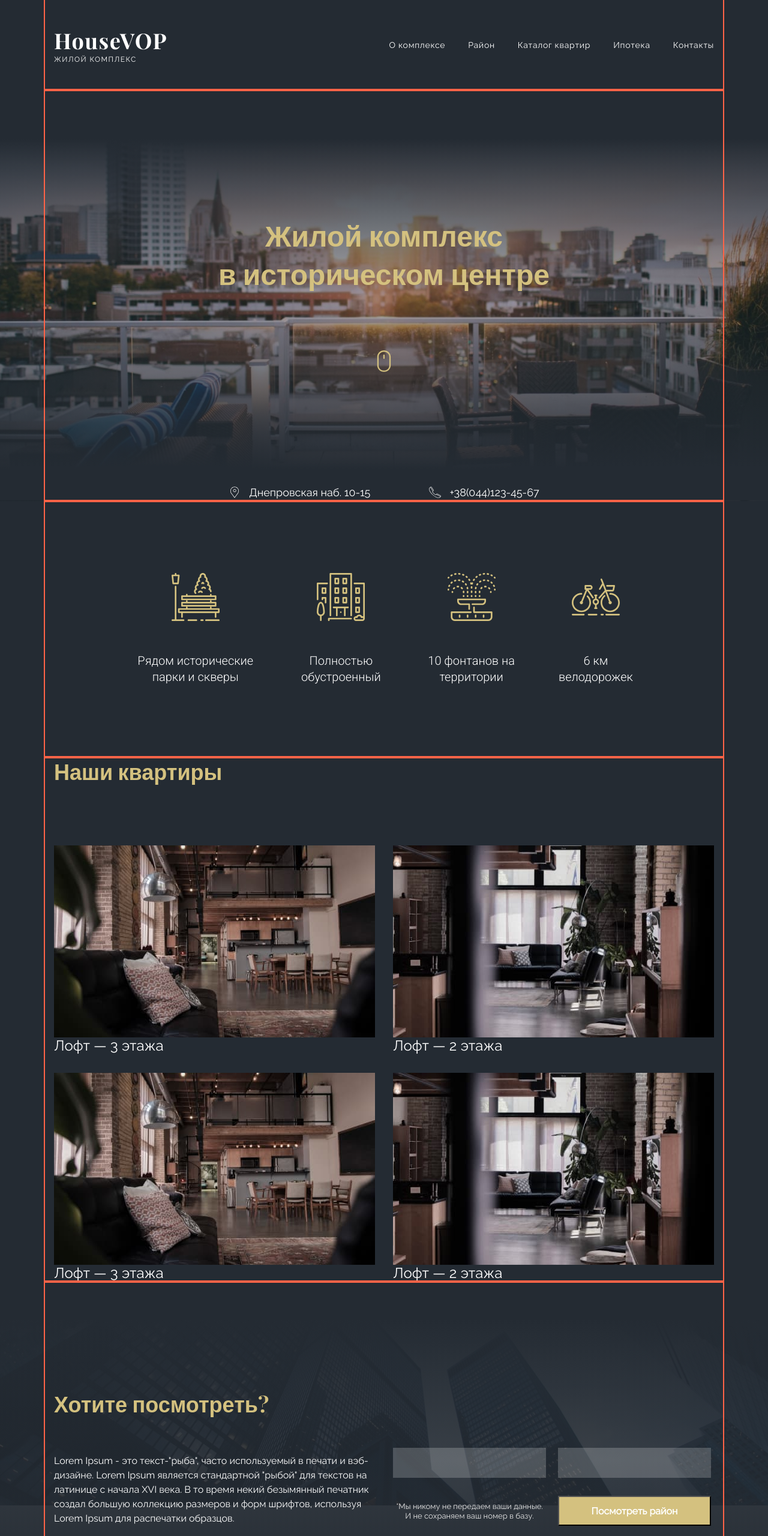
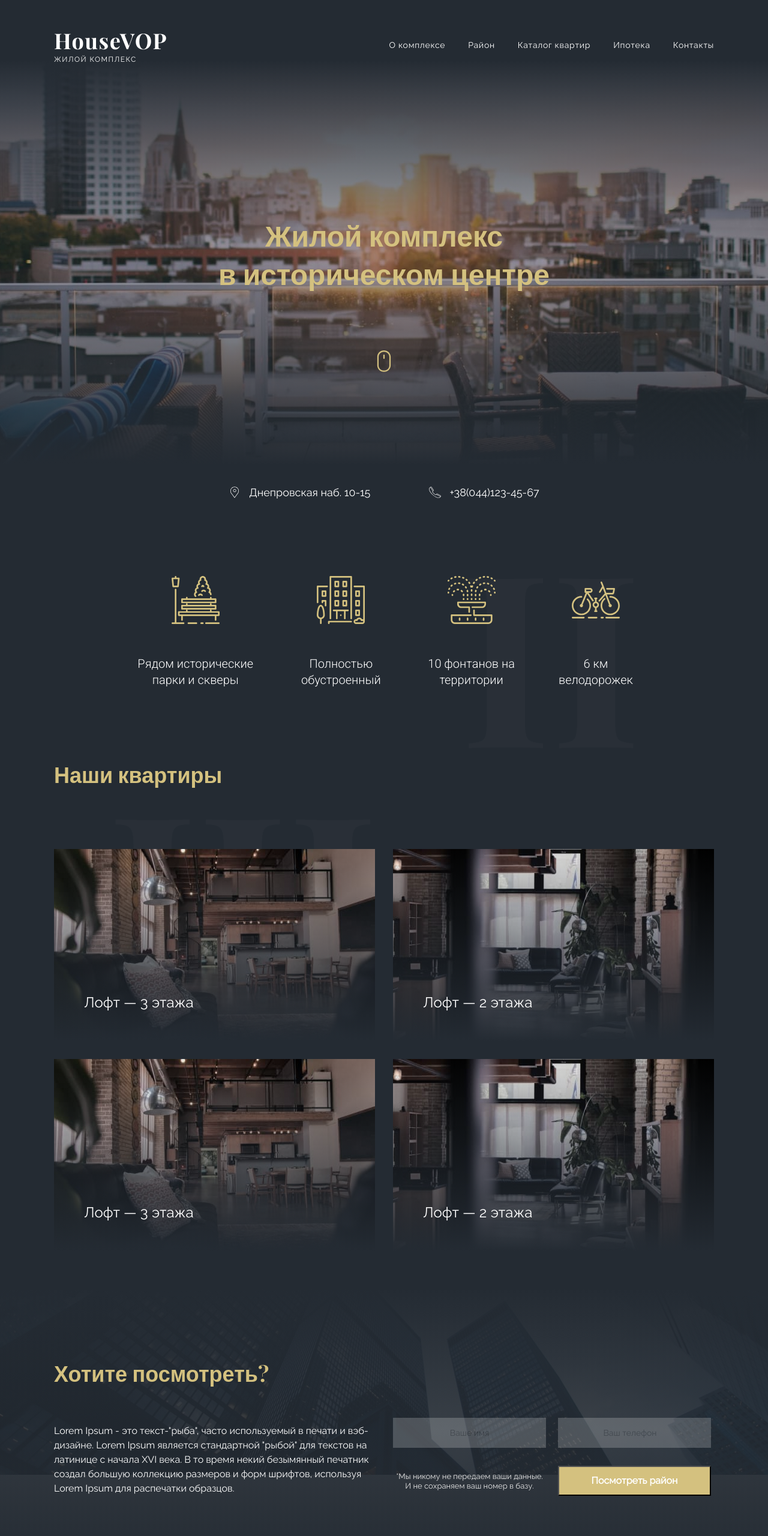
Before and after one commit to Alex4545779/RC-HouseVOP--desktop-, a plain HTML site: page index.html in a window 1280 px wide. Shown: the top 2560 px of the page at 60% size. Drawn offline with nearby package versions, Linux system fonts and the light colour scheme.

Commit message:
commit-23-05

```diff
--- a/css/styles.css
+++ b/css/styles.css
@@ -4,6 +4,7 @@
     --background-color:#242B33;
     --footer-background-color:#2D343C;
     --text-form-color:#E7E7E7;
+    --text-form-input: #BEBEBE;
 }
 
 /* common styles */
@@ -70,14 +71,17 @@ h2 {
     padding: 0;
     list-style: none;
 }
+
 .input {
     width: 255px;
     height: 50px;
     padding: 0;
     border: 0;
-    background: var(--main-color);
+    background-color: var(--main-color);
     opacity: 0.2;
+    color: var(--text-form-input);
 }
+
 .button {
     min-width: 255px;
     min-height: 50px;
@@ -103,10 +107,18 @@ h2 {
     padding-right: 15px;
     margin-left: auto;
     margin-right: auto;
-    outline: 2px solid tomato;
+    /* outline: 2px solid tomato; */
     /* background-color: antiquewhite; */
 }
-
+.number {
+    font-family: 'Playfair Display', sans-serif;
+    font-weight: 700;
+    font-size: 400px;
+    line-height: 1.33;
+    text-align: center;
+    color: var(--main-color);
+    opacity: 0.02;
+}
 /* header */
 .site-nav {
     display: flex;
@@ -153,15 +165,29 @@ h2 {
 
 /* hero */
 .hero-section {
-    /* height: 840px; */
+    position: absolute;
+    height: 840px;
     max-width: 1920px;
     margin-left: auto;
     margin-right: auto;
-    background-image: linear-gradient(180deg, #242B33 11.98%,
+    top: 150px;
+        left: 50%;
+        transform: translate(-50%);
+    /* background-image: linear-gradient(180deg, #242B33 11.98%,
      rgba(45, 52, 60, 0.38) 51.04%,
       #242B33 92.19%), url(../images/city.jpg);
     background-size: cover;
-    background-position: center;
+    background-position: center; */
+}
+.x {
+height: 840px;
+    max-width: 1920px;
+    background-image: linear-gradient(180deg, #242B33 11.98%,
+                rgba(45, 52, 60, 0.38) 51.04%,
+                #242B33 92.19%), url(../images/city.jpg);
+        /* background-size: cover; */
+        background-position: center;
+
 }
 .hero {
     padding-top: 210px;
@@ -223,6 +249,7 @@ h2 {
 /* advantage */
 
 .advantage {
+    position: relative;
     padding-bottom: 120px;
 }
 .advantage-title {
@@ -264,14 +291,44 @@ h2 {
     background-position: center; */
 }
 
+
+.advantage-section {
+    position: relative;
+    max-width: 1920px;
+    margin-left: auto;
+    margin-right: auto;
+}
+/* .x {
+    position: relative;
+        width: 1920px;
+        margin-left: auto;
+        margin-right: auto;
+        overflow: hidden;
+} */
 .advantage-text {
-    font-family: 'Roboto';
+    font-family: 'Roboto', sans-serif;
     font-weight: 300;
     font-size: 20px;
     line-height: 1.35;
     text-align: center;
 }
+.advantage-number {
+    position: absolute;
+    top: -25px;
+    left: 60%;
+}
 
+/* gallery */
+.gallery-section {
+    position: relative;
+    max-width: 1920px;
+    margin-left: auto;
+    margin-right: auto;
+}
+.gallery-container {
+    position: relative;
+    z-index: 2;
+}
 .gallery-title {
     margin-bottom: 100px;
 }
@@ -282,11 +339,43 @@ h2 {
 .gallery-list {
     margin-bottom: 30px;
 }
+/* .gallery-list:hover {
+    transform: scale(1.15);
+} */
+
 .gallery-list:nth-child(2n + 1) {
     margin-right: 30px;
 }
 .gallery-list:nth-last-child(-n + 2) {
     margin-bottom: 0;
+}
+
+.gallery-thumb {
+    position: relative;
+    /* transition-property: background-color, transform;
+        transition-duration: 500ms;
+        transition-timing-function: linear;
+        transition-delay: 0; */
+
+}
+/* .gallery-thumb:hover {
+    background-color: teal;
+        transform: rotate(180deg);
+} */
+.gallery-thumb::before {
+    content: '';
+    display: inline-block;
+    position: absolute;
+    width: 100%;
+    height: 100%;
+    background: linear-gradient(180deg, #242B33 0%,
+     rgba(36, 43, 51, 0) 0.01%,
+     #242B33 100%);
+}
+.gallery-desc {
+    position: absolute;
+    bottom: 50px;
+    left: 50px;
 }
 .gallery-img {
     display: block;
@@ -295,11 +384,18 @@ h2 {
      rgba(36, 43, 51, 0) 0.01%,
       #242B33 100%);
 }
+
 .gallery-text {
     font-size: 24px;
     line-height: 1.17;
 }
 
+.gallery-number {
+    position: absolute;
+    top: -50px;
+    left: 179px;
+    z-index: 1;
+}
 
 
 /* Recording for viewing */
@@ -358,6 +454,19 @@ margin-bottom: 30px;
 /* .recording-list {
     padding-bottom: 180px;
 } */
+.input-text,
+.input-number {
+    font-size: 14px;
+    line-height: 1.93;
+    text-align: center;
+    /* color: var(--text-form-color); */
+}
+.input-text input::placeholder {
+    font-size: 14px;
+        line-height: 1.93;
+        text-align: center;
+        color: red;
+}
 .recording-text{
     font-size: 16px;
     line-height: 1.5;
@@ -373,6 +482,13 @@ margin-bottom: 30px;
     text-align: center;
     color: var(--text-form-color);
 }
+
+.recording-picture {
+    position: relative;
+    max-width: 1920px;
+    margin-left: auto;
+    margin-right: auto;
+}
 .recording-img {
     display: block;
     margin-right: auto;
@@ -381,16 +497,38 @@ margin-bottom: 30px;
      rgba(36, 43, 51, 0.8)),
     #626262;
 }
+.recording-number {
+    position: absolute;
+        top: 50px;
+        right: 0;
+}
 /* map */
-
+/* .map-section {
+    position: relative;
+    max-width: 1920px;
+    margin-left: auto;
+    margin-right: auto;
+} */
 .map-title {
     margin-bottom: 100px;
 }
+/* .map-img {
+    z-index: 1;
+} */
+/* .map-container {
+    z-index: 4;
+} */
+/* .map-number {
+    position: absolute;
+    top: -40px;
+    left: 266px;
+    z-index: 2;
+} */
 /* question */
 /* .question-section {
     background-image: url(../images/background-image2.jpg);
 } */
-.question {
+.question-container {
     padding-top: 180px;
     padding-bottom: 180px;
 }
@@ -445,16 +583,27 @@ margin-bottom: 30px;
     display: flex;
 }
 .footer-item:not(:last-child) {
-    margin-right: 21px;
+    margin-right: 10px;
 }
 .footer-icon {
     width: 30px;
     height: 25px;
-    fill: var(--main-color);
+    fill: currentColor;
 }
 
-.footer-icon:hover,
-.footer-icon:focus,
-.footer-icon:active {
-    fill: var(--second-color);
+.social-link:hover,
+.social-link:focus,
+.social-link:active {
+    color: var(--second-color);
 }
+
+.social-link {
+
+    border-radius: 50%;
+    width: 40px;
+    height: 40px;
+    display: flex;
+    justify-content: center;
+    align-items: center;
+    color: var(--main-color);
+}
--- a/index.html
+++ b/index.html
@@ -18,9 +18,10 @@
 
 <body>
 <!-- header -->
-    <header class="site-header">
+<header class="site-header x">
     <nav class="site-nav container">
-            <a class="logo" href="./index.html" aria-label="Логотип"><span class="span-logo">HouseVOP</span><br>ЖИЛОЙ КОМПЛЕКС</a>
+        <a class="logo" href="./index.html" aria-label="Логотип"><span class="span-logo">HouseVOP</span><br>ЖИЛОЙ
+            КОМПЛЕКС</a>
         <ul class="site-item list">
             <li class="site-list"><a class="site-link link" href="#advantage">О комплексе</a></li>
             <li class="site-list"><a class="site-link link" href="#map">Район</a></li>
@@ -61,7 +62,7 @@
             </div>
         </section>
 <!-- advantage -->
-        <section id="advantage">
+        <section class="advantage-section" id="advantage">
             <div class="container advantage">
                 <h2 class="advantage-title title">Приемущества ЖК HouseVOP</h2>
                 <ul class="list advantage-item">
@@ -99,29 +100,50 @@
                     </li>
                 </ul>
             </div>
+            <div class="advantage-number">
+                <p class="number">II</p>
+            </div>
         </section>
 <!-- gallery -->
-        <section class="gallery" id="gallery">
-            <div class="container">
+        <section class="gallery-section" id="gallery">
+            <div class="container gallery-container">
                 <h2 class="gallery-title">Наши квартиры</h2>
                 <ul class="gallery-item list">
-                    <li class="gallery-list"><img class="gallery-img" src="./images/kitchen.jpg" alt="Фотография лофта на третьем этаже" width="535"
-                            height="320">
+                    <li class="gallery-list">
+                        <div class="gallery-thumb"><img class="gallery-img" src="./images/kitchen.jpg" alt="Фотография лофта на третьем этаже" width="535" height="320">
+                            <div class="gallery-desc">
                                 <p class="gallery-text">Лофт — 3 этажа</p>
+                            </div>
+                        </div>
                     </li>
-                    <li class="gallery-list"><img class="gallery-img" src="./images/room.jpg" alt="Фотография лофта на втором этаже" width="535"
-                            height="320">
+                    <li class="gallery-list">
+                        <div class="gallery-thumb">
+                            <img class="gallery-img" src="./images/room.jpg" alt="Фотография лофта на втором этаже" width="535" height="320">
+                                <div class="gallery-desc">
                                     <p class="gallery-text">Лофт — 2 этажа</p>
+                                </div>
+                        </div>
                     </li>
-                    <li class="gallery-list"><img class="gallery-img" src="./images/kitchen.jpg" alt="Фотография лофта на третьем этаже" width="535"
-                            height="320">
+                    <li class="gallery-list">
+                        <div class="gallery-thumb">
+                            <img class="gallery-img" src="./images/kitchen.jpg" alt="Фотография лофта на третьем этаже" width="535" height="320">
+                                <div class="gallery-desc">
                                     <p class="gallery-text">Лофт — 3 этажа</p>
+                                </div>
+                        </div>
                     </li>
-                    <li class="gallery-list"><img class="gallery-img" src="./images/room.jpg" alt="Фотография лофта на втором этаже" width="535"
-                            height="320">
+                    <li class="gallery-list">
+                        <div class="gallery-thumb">
+                            <img class="gallery-img" src="./images/room.jpg" alt="Фотография лофта на втором этаже" width="535" height="320">
+                                <div class="gallery-desc">
                                     <p class="gallery-text">Лофт — 2 этажа</p>
+                                </div>
+                        </div>
                     </li>
                 </ul>
+            </div>
+            <div class="gallery-number">
+                <p class="number">III</p>
             </div>
         </section>
 <!-- Recording for viewing -->
@@ -140,47 +162,58 @@
                                 форм
                                 шрифтов, используя Lorem Ipsum для распечатки образцов.</span>
                         </div>
-                        <ul class="recording-form list">
-                            <li class="recording-item"><input class="input-text input" type="text"></li>
-                            <li class="recording-item"><input class="input-number input" type="number"></li>
-                            <li class="recording-item"><span class="recording-desc">*Мы никому не передаем ваши данные.
-                                И не сохраняем ваш номер в базу.</span></li>
-                            <li class="recording-item"><button class="recording-button button" type="submit">Посмотреть район</button></li>
-                        </ul>
-                        <!-- <div class="recording-form">
-                            <input class="input-text input" type="text">
-                            <input class="input-number input" type="number">
-                            <span class="recording-desc">*Мы никому не передаем ваши данные.
-                                И не сохраняем ваш номер в базу.</span>
+                        <form class="recording-form" action="">
+
+                            <div class="recording-item">
+                                <input class="input-text input" type="text" placeholder="Ваше имя">
+                            </div>
+                            <div class="recording-item">
+                                <input class="input-number input" type="number" placeholder="Ваш телефон">
+                            </div>
+                            <div class="recording-item">
+                                <p class="recording-desc">*Мы никому не передаем ваши данные.
+                                        И не сохраняем ваш номер в базу.</p>
+                            </div>
+                            <div class="recording-item">
                                <button class="recording-button button" type="submit">Посмотреть район</button>
-                        </div> -->
+                            </div>
+                        </form>
                     </div>
                 </div>
            </div>
         </section>
-        <div class="container"><img class="recording-img" src="./images/Rectangle-2.jpg" alt="видео" width="719" height="650"></div>
+        <div class="recording-picture">
+            <div class="container">
+                <img class="recording-img" src="./images/Rectangle-2.jpg" alt="видео" width="719" height="650">
+            </div>
+                <div class="recording-number">
+                    <p class="number">IV</p>
+                </div>
+        </div>
+
 <!-- Карта ЖК -->
         <section id="map">
-            <div class="container">
+            <div class="container map-container">
                 <h2 class="map-title">Район на карте</h2>
-                <img src="./images/Rectangle3.jpg" alt="карта" width="1100">
+                <img class="map-img" src="./images/Rectangle3.jpg" alt="карта" width="1100">
             </div>
+            <!-- <div class="map-number">
+                <p class="number">V</p>
+            </div> -->
         </section>
-<!-- Задать вопрос -->
 <section class="question-section">
-            <div class="container question">
+    <div class="container question-container">
         <h2>Есть вопросы?</h2>
-                <ul class="question-list list">
-                    <li><span class="question-desc">*Мы никому не передаем ваши данные.
-                        И не сохраняем ваш номер в базу.</span></li>
-                    <li><input class="input" type="text"></li>
-                    <li><input class="input" type="number"></li>
-                    <li><button class="button" type="submit">Посмотреть район</button></li>
-                </ul>
+        <form class="question-list" action="">
+                <span class="question-desc">*Мы никому не передаем ваши данные.
+                        И не сохраняем ваш номер в базу.</span>
+                <input class="input-text input" type="text" placeholder="Ваше имя">
+                <input class="input-number input" type="number" placeholder="Ваш телефон">
+                <button class="button" type="submit">Посмотреть район</button>
+        </form>
     </div>
 </section>
     </main>
-
     <footer>
      <div class="container footer">
             <nav class="footer-nav">
@@ -219,7 +252,7 @@
 
             <ul class="footer-social list">
                 <li class="footer-item">
-                    <a href="https://www.youtube.com/" aria-label="Ссылка на Youtube">
+                    <a class="social-link" href="https://www.youtube.com/" aria-label="Ссылка на Youtube">
                         <div>
                             <svg class="footer-icon">
                                 <use href="./images/symbol-defs.svg#icon-youtube"></use>
@@ -228,14 +261,15 @@
                     </a>
                 </li>
                 <li class="footer-item">
-                    <a href="https://www.twitter.com/" aria-label="Ссылка на Twitter"><div>
+                    <a class="social-link" href="https://www.twitter.com/" aria-label="Ссылка на Twitter">
+                        <div>
                     <svg class="footer-icon">
                         <use href="./images/symbol-defs.svg#icon-twitter"></use>
                     </svg>
                 </div>
             </a>
             </li>
-                <li class="footer-item"><a href="https://www.facebook.com/" aria-label="Ссылка на Facebook">
+                <li class="footer-item"><a class="social-link" href="https://www.facebook.com/" aria-label="Ссылка на Facebook">
                     <div>
                     <svg class="footer-icon">
                         <use href="./images/symbol-defs.svg#icon-facebook"></use>
@@ -244,7 +278,7 @@
             </a>
             </li>
                 <li class="footer-item">
-                    <a href="https://www.instagram.com" aria-label="Ссылка на Instagram">
+                    <a class="social-link" href="https://www.instagram.com" aria-label="Ссылка на Instagram">
                         <div>
                             <svg class="footer-icon">
                         <use href="./images/symbol-defs.svg#icon-instagram"></use>
```
Lines whose indentation alone changed are shown as unchanged.
